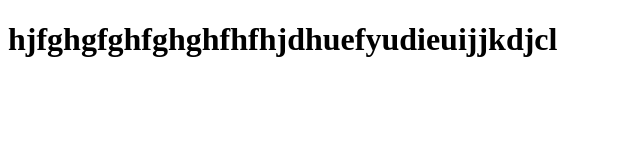
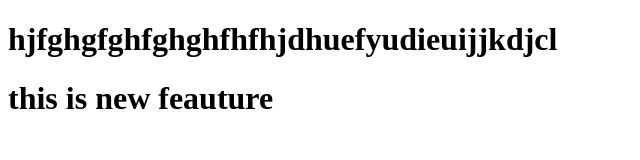
Before and after one commit to blue2vine/localrepo, a plain HTML site: page index.html in a window 1280 px wide. Shown: the whole page, without its empty margins (0-640 px from the left). Drawn offline with Linux system fonts and the light colour scheme.

Commit message:
Add new feature

```diff
--- a/index.html
+++ b/index.html
@@ -7,5 +7,6 @@
 </head>
 <body>
     <h1>hjfghgfghfghghfhfhjdhuefyudieuijjkdjcl</h1>
+    <h1>this is new feauture</h1>
 </body>
 </html>
```
